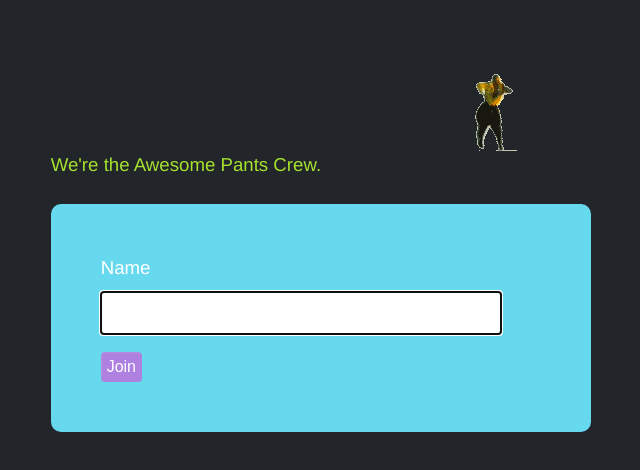
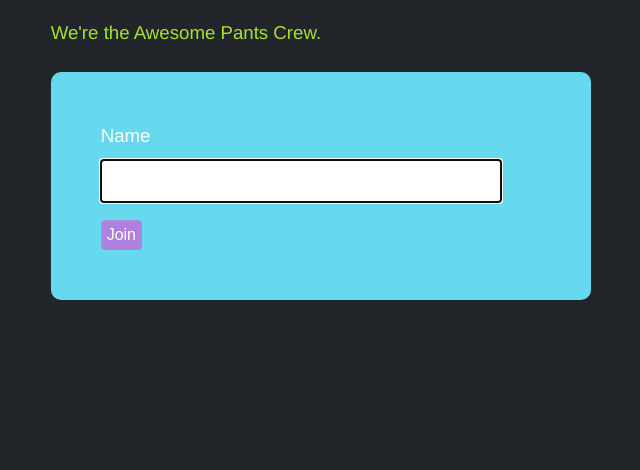
Before and after one commit to killman88/the401, a website: page index.html in a window 1280 px wide. Shown: the whole page, without its empty margins (218-858 px from the left). Drawn offline with Linux system fonts and the light colour scheme; no server answers.

Commit message:
reverting back to no image

```diff
--- a/index.html
+++ b/index.html
@@ -8,7 +8,6 @@
   <body>
     <div id="app">
       <div id="connect">
-      <div id="logo"><img src="/images/McHammer.gif"></div>
       <header> We're the Awesome Pants Crew. </header>
         <form action="#">
             <label for="nick">Name</label>
```
